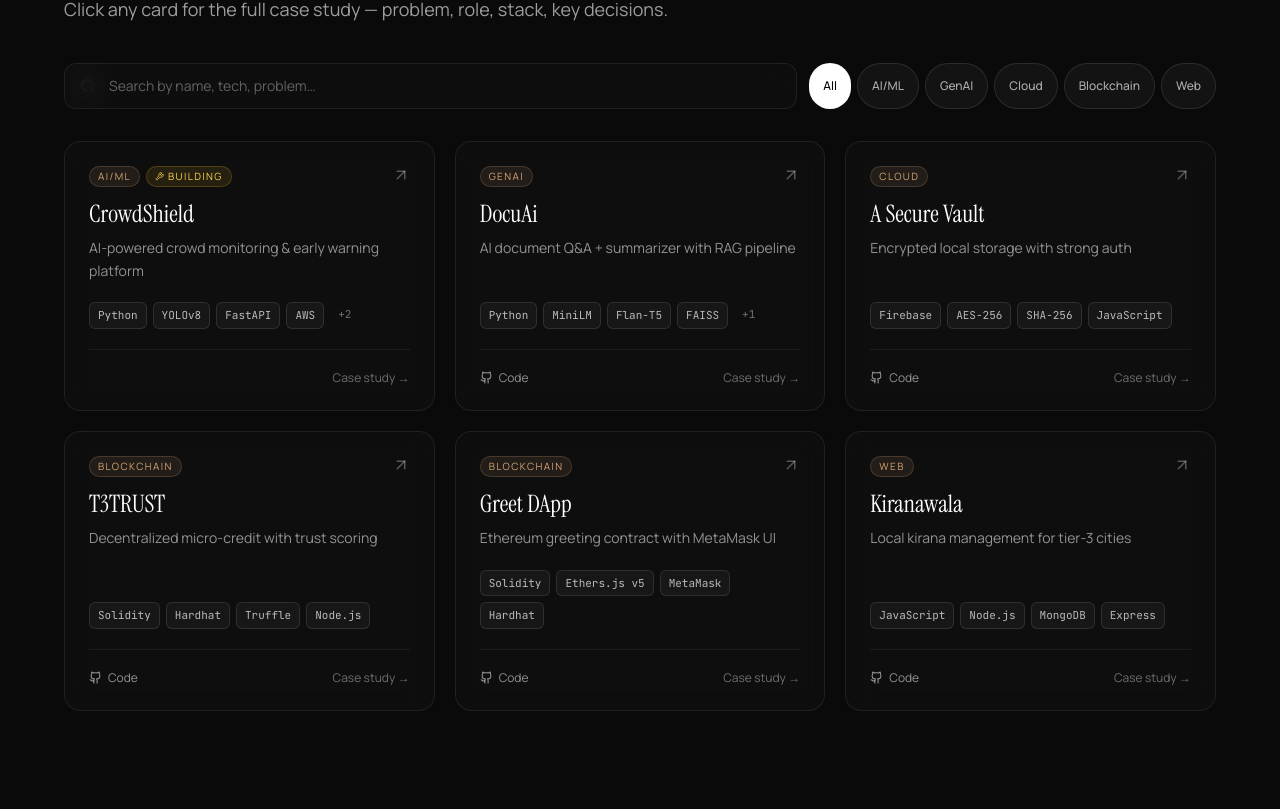
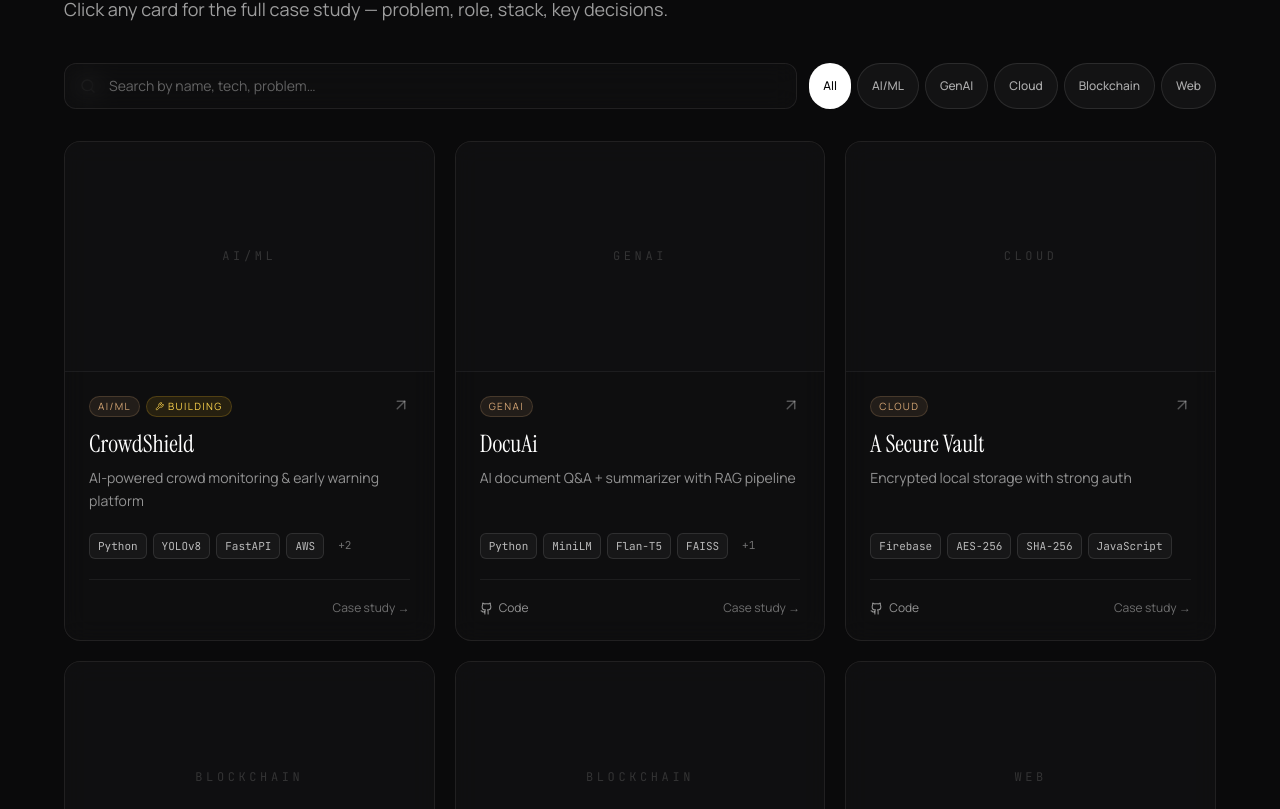
Before and after one commit to Asky03/tech-portfolio, a Next.js app: page / in a window 1280 px wide. Shown: the part 2311-3120 px from the top of the page. Built offline with nearby package versions, Linux system fonts and the light colour scheme; no server answers.

Commit message:
deploy files added

```diff
--- a/components/ui/ProjectCard.tsx
+++ b/components/ui/ProjectCard.tsx
@@ -1,5 +1,6 @@
 'use client';
 
+import Image from 'next/image';
 import { motion } from 'framer-motion';
 import { ArrowUpRight, Github, ExternalLink, Wrench } from 'lucide-react';
 import type { Project } from '@/data/projects';
@@ -18,13 +19,33 @@
       viewport={{ once: true, margin: '-60px' }}
       transition={{ duration: 0.5, delay: index * 0.05 }}
       whileHover={{ y: -6 }}
-      className="glow-border group relative flex flex-col p-6 rounded-2xl glass cursor-pointer"
+      className="glow-border group relative flex flex-col rounded-2xl glass cursor-pointer overflow-hidden"
       onClick={onOpen}
       onKeyDown={(e) => (e.key === 'Enter' || e.key === ' ') && onOpen()}
       role="button"
       tabIndex={0}
       aria-label={`Open case study for ${project.title}`}
     >
+      {project.cover ? (
+        <div className="relative aspect-[16/10] overflow-hidden border-b border-white/[0.06]">
+          <Image
+            src={project.cover}
+            alt={project.coverAlt || `${project.title} preview`}
+            fill
+            sizes="(max-width: 768px) 100vw, (max-width: 1280px) 50vw, 33vw"
+            className="object-cover transition-transform duration-500 group-hover:scale-[1.03]"
+          />
+          <div className="absolute inset-0 bg-gradient-to-t from-ink-900/70 via-transparent to-transparent" />
+        </div>
+      ) : (
+        <div className="relative aspect-[16/10] overflow-hidden border-b border-white/[0.06] bg-ink-800/40 flex items-center justify-center">
+          <div className="text-white/15 font-mono text-xs tracking-[0.3em] uppercase">
+            {project.category}
+          </div>
+        </div>
+      )}
+
+      <div className="flex flex-col flex-1 p-6">
         <div className="flex items-start justify-between gap-3 mb-3">
           <div className="flex flex-wrap gap-1.5">
             <span className="text-[10px] uppercase tracking-[0.14em] px-2 py-0.5 rounded-full bg-accent/10 border border-accent/20 text-accent">
@@ -86,6 +107,7 @@
           )}
           <span className="ml-auto text-white/40 group-hover:text-accent transition">Case study →</span>
         </div>
+      </div>
     </motion.article>
   );
 }
```
Lines whose indentation alone changed are shown as unchanged.
